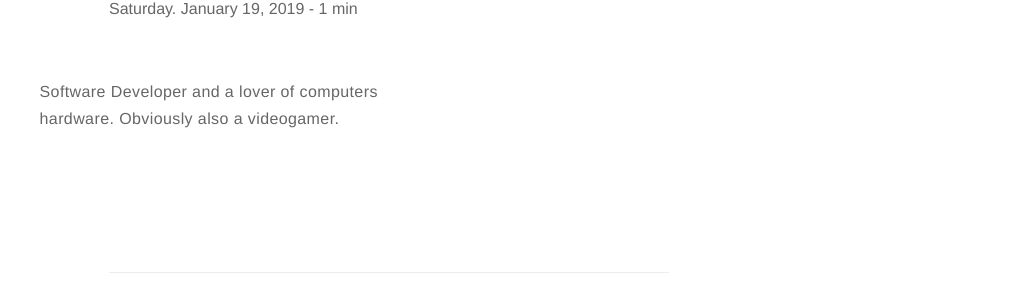
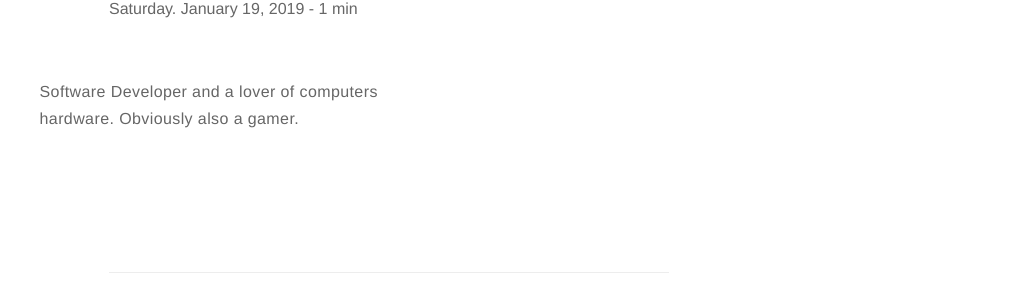
Before and after one commit to yintong-zhou/JekyllGithubPage, a Jekyll site: the page built from _posts/2019-01-19-yintong-zhou-about-theme.markdown, in a window 1280 px wide. Shown: the part 220-522 px from the top of the page, without its empty margins (251-1280 px from the left). Built offline with Jekyll 4.4.1, drawn with Linux system fonts in a browser that asks for light colours; emoji names are drawn with the system emoji font.

Commit message:
About fix

```diff
--- a/_posts/2019-01-19-yintong-zhou-about-theme.markdown
+++ b/_posts/2019-01-19-yintong-zhou-about-theme.markdown
@@ -14,6 +14,6 @@ author: yintong
 
 <div class="side-by-side">
     <div class="toright">
-        <p>Software Developer and a lover of computers hardware. Obviously also a videogamer.</p>
+        <p>Software Developer and a lover of computers hardware. Obviously also a gamer.</p>
     </div>
 </div>
```
